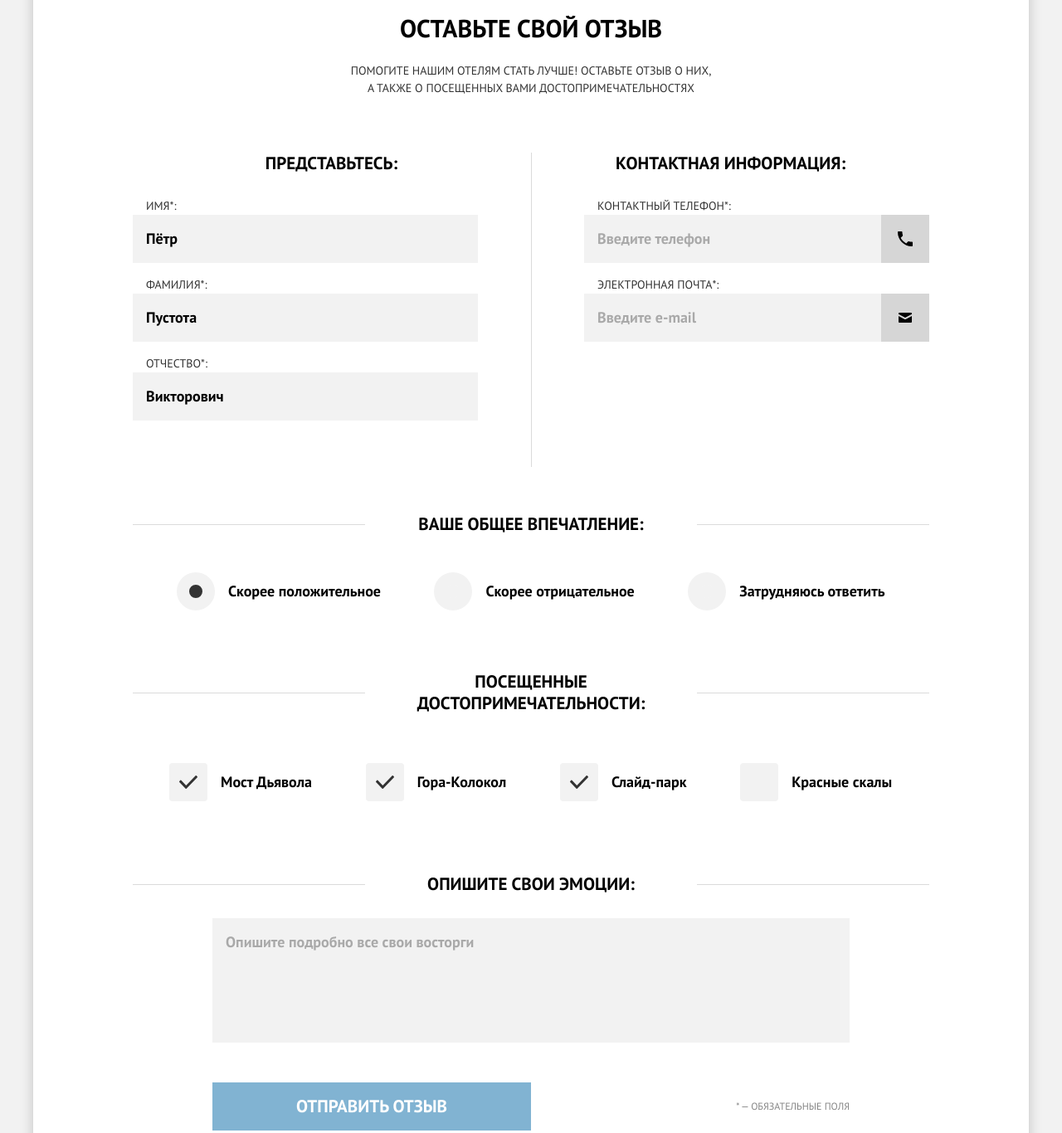
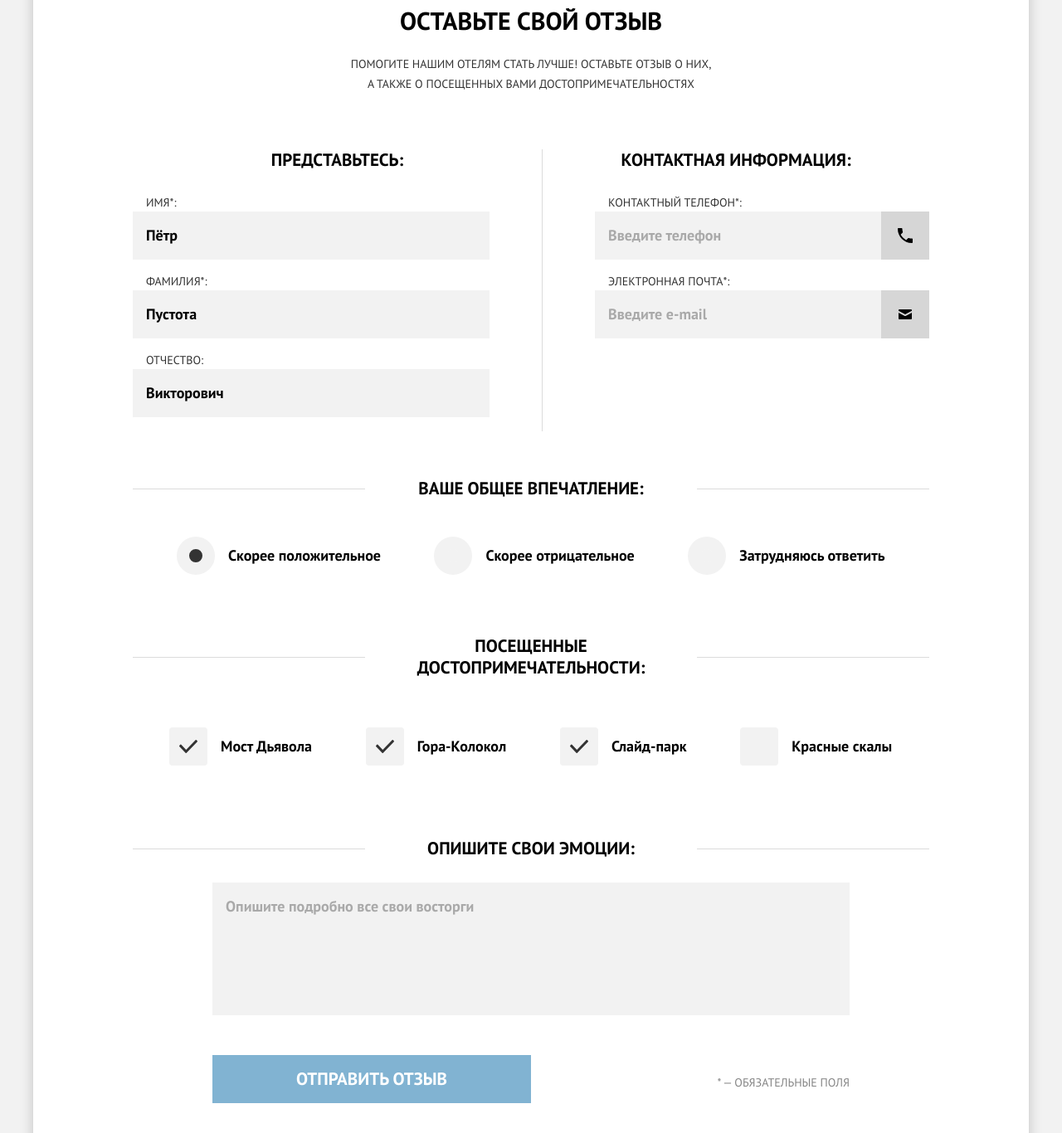
Before and after one commit to htmlacademy-adaptive/61058-sedona-27, a website: page source/form.html in a window 1280 px wide. Shown: the part 459-1825 px from the top of the page at 83% size. Drawn offline with nearby package versions, Linux system fonts and the light colour scheme; files that its build step writes are made by us from their sources.

Commit message:
Выравнивает по Pixel Perfect десктопную версию страницы формы

```diff
--- a/source/form.html
+++ b/source/form.html
@@ -72,10 +72,9 @@
               </li>
 
               <li class="fieldset__item text-field">
-                <label class="text-field__label" for="feedback-patronymic">Отчество<sup
-                    class="super-text">*</sup>:</label>
+                <label class="text-field__label" for="feedback-patronymic">Отчество:</label>
                 <input class="text-field__input field" type="text" name="feedback-patronymic" id="feedback-patronymic"
-                  value="Викторович" placeholder="Отчество" required>
+                  value="Викторович" placeholder="Отчество">
               </li>
             </ul>
           </fieldset>
--- a/source/sass/components/feedback-form.scss
+++ b/source/sass/components/feedback-form.scss
@@ -5,6 +5,7 @@ $-fieldset-margin-bottom-tablet: 48px;
 $-fieldset-margin-bottom-desktop: 56px;
 $-legend-line-width: calc((100% - 400px) / 2);
 $-desktop-form-down-elements-max-width: 768px;
+$-contacts-fieldset-max-width: 466px;
 
 .feedback-form {
   border-top: var.$border-line;
@@ -59,13 +60,18 @@ $-desktop-form-down-elements-max-width: 768px;
       margin-bottom: 42px;
     }
 
-    &--name,
     &--contacts {
-      width: calc(50% - 1px);
+      width: min($-contacts-fieldset-max-width, calc(50% - 1px));
     }
 
     &--name {
       order: 1;
+      min-width: calc(50% - 1px);
+      max-width: calc(100% - $-contacts-fieldset-max-width - 1px);
+    }
+
+    &:nth-of-type(n) {
+      padding-bottom: 0;
     }
   }
 
@@ -176,4 +182,10 @@ $-desktop-form-down-elements-max-width: 768px;
   font-size: 12px;
   line-height: 1.75;
   color: var.$color-grey-dark-tr-60;
+
+  @media (min-width: var.$tablet-width) {
+    font-size: 14px;
+    line-height: 1.5;
+    margin-top: 8px;
+  }
 }
--- a/source/sass/components/feedback-section.scss
+++ b/source/sass/components/feedback-section.scss
@@ -22,7 +22,7 @@
 
   @media (min-width: var.$tablet-width) {
     padding: 0;
-    margin-bottom: 102px;
+    margin-bottom: 103px;
   }
 
   @media (min-width: var.$desktop-width) {
@@ -39,9 +39,13 @@
   text-align: center;
 
   @media (min-width: var.$tablet-width) {
-    margin-bottom: 20px;
+    margin-bottom: 11px;
 
     font-size: 30px;
+  }
+
+  @media (min-width: var.$desktop-width) {
+    margin-bottom: 20px;
   }
 }
 
@@ -49,4 +53,5 @@
   margin: 0;
   text-align: center;
   color: var.$color-grey-dark;
+  line-height: 1.7;
 }
--- a/source/sass/components/fieldset.scss
+++ b/source/sass/components/fieldset.scss
@@ -86,6 +86,6 @@
 
 .fieldset__textarea {
   width: 100%;
-  min-height: 150px;
+  min-height: 160px;
   resize: none;
 }
--- a/source/sass/components/main-form.scss
+++ b/source/sass/components/main-form.scss
@@ -4,11 +4,11 @@
   margin-bottom: 36px;
 
   @media (min-width: var.$tablet-width) {
-    margin-bottom: 64px;
+    margin-bottom: 55px;
   }
 
   @media (min-width: var.$desktop-width) {
-    margin-bottom: 115px;
+    margin-bottom: 106px;
   }
 }
 
```
